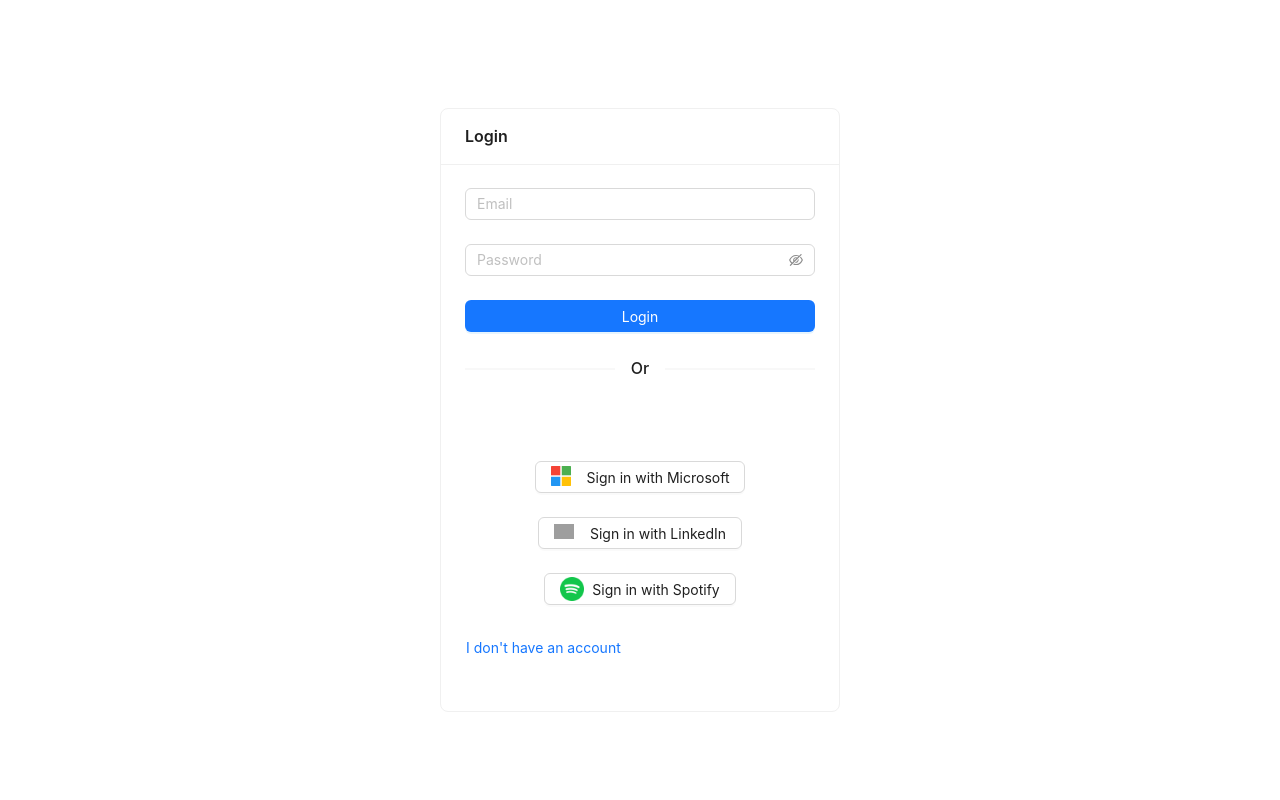
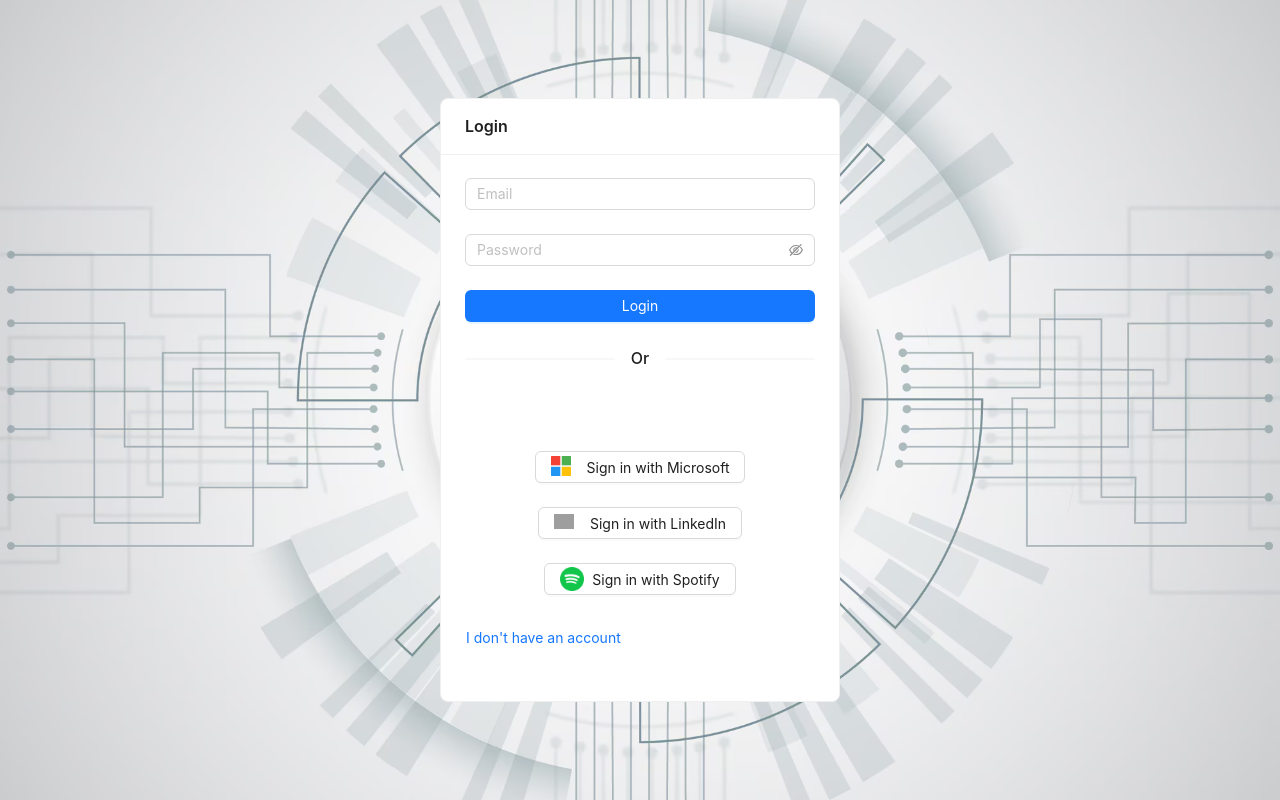
Before and after one commit to ASM-Studios/AREA, a React (Vite) app in the folder client_web/: page /login in a window 1280 px wide. Built offline with nearby package versions, Linux system fonts and the light colour scheme; no server answers; grey boxes are pictures that could not be loaded.

Commit message:
feat(background): add bg on login & register
Signed-off-by: Mael-RABOT <mael.rabot@epitech.eu>

```diff
--- a/client_web/src/pages/Auth/Login.tsx
+++ b/client_web/src/pages/Auth/Login.tsx
@@ -43,7 +43,20 @@ const Login = () => {
     };
 
     return (
-        <Card title="Login" style={{ maxWidth: 400, margin: 'auto', marginTop: '100px' }}>
+        <div style={{
+            backgroundImage: 'url("/background.png")',
+            backgroundSize: 'cover',
+            backgroundPosition: 'center',
+            minHeight: '100vh',
+            display: 'flex',
+            alignItems: 'center',
+            justifyContent: 'center',
+            position: 'fixed',
+            width: '100%',
+            top: 0,
+            left: 0
+        }}>
+            <Card title="Login" style={{ width: 400 }}>
                 <Form
                     name="login"
                     initialValues={{ remember: true }}
@@ -113,6 +126,7 @@ const Login = () => {
                     </Form.Item>
                 </Form>
             </Card>
+        </div>
     );
 };
 
--- a/client_web/src/pages/Auth/Register.tsx
+++ b/client_web/src/pages/Auth/Register.tsx
@@ -43,7 +43,20 @@ const Register = () => {
     };
 
     return (
-        <Card title="Register" style={{ maxWidth: 400, margin: 'auto', marginTop: '100px' }}>
+        <div style={{
+            backgroundImage: 'url("/background.png")',
+            backgroundSize: 'cover',
+            backgroundPosition: 'center',
+            minHeight: '100vh',
+            display: 'flex',
+            alignItems: 'center',
+            justifyContent: 'center',
+            position: 'fixed',
+            width: '100%',
+            top: 0,
+            left: 0
+        }}>
+            <Card title="Register" style={{ width: 400 }}>
                 <Form
                     name="register"
                     initialValues={{ remember: true }}
@@ -136,6 +149,7 @@ const Register = () => {
                     </Form.Item>
                 </Form>
             </Card>
+        </div>
     );
 };
 
```
Also changed, not shown: client_web/public/background.png (added). Lines whose indentation alone changed are shown as unchanged.
